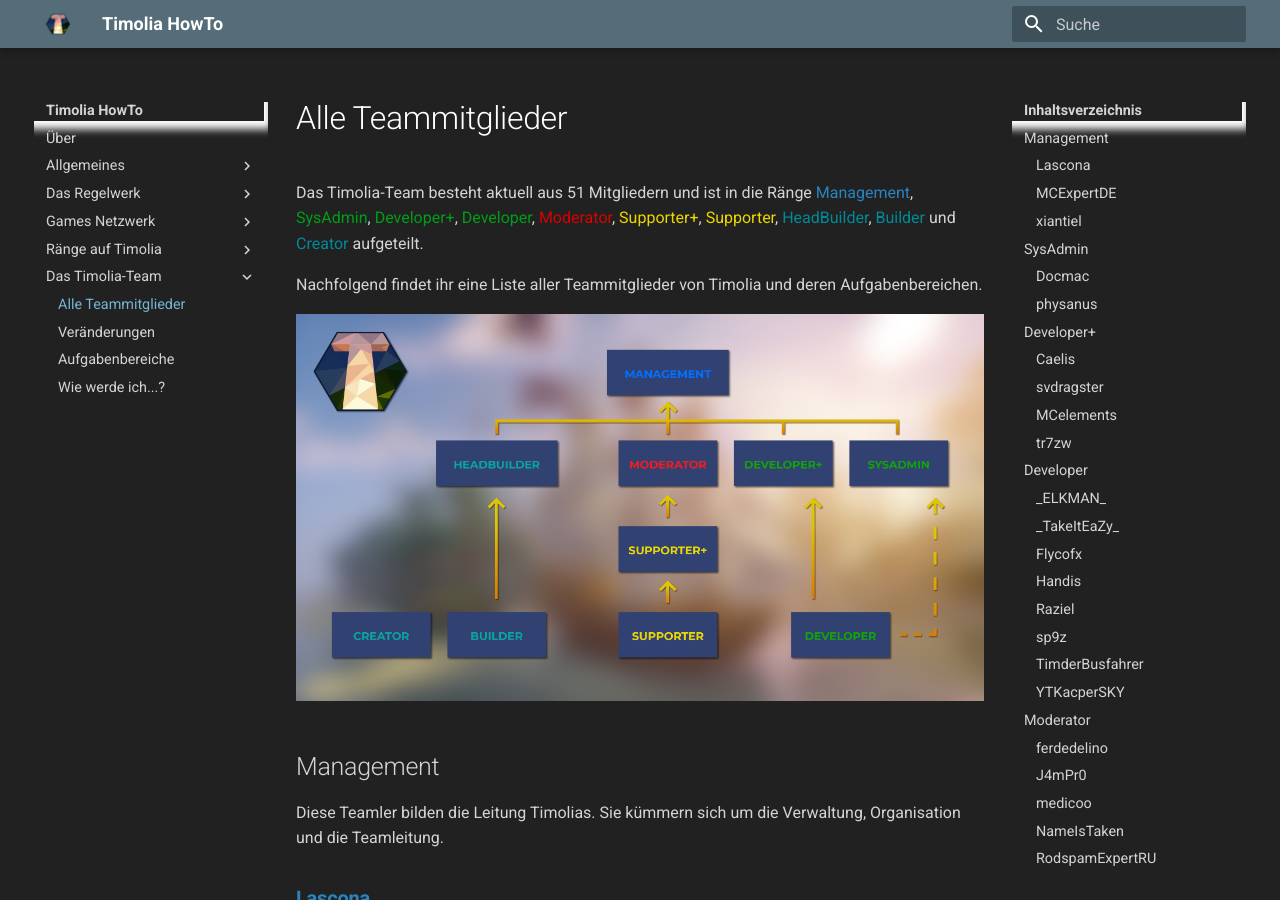
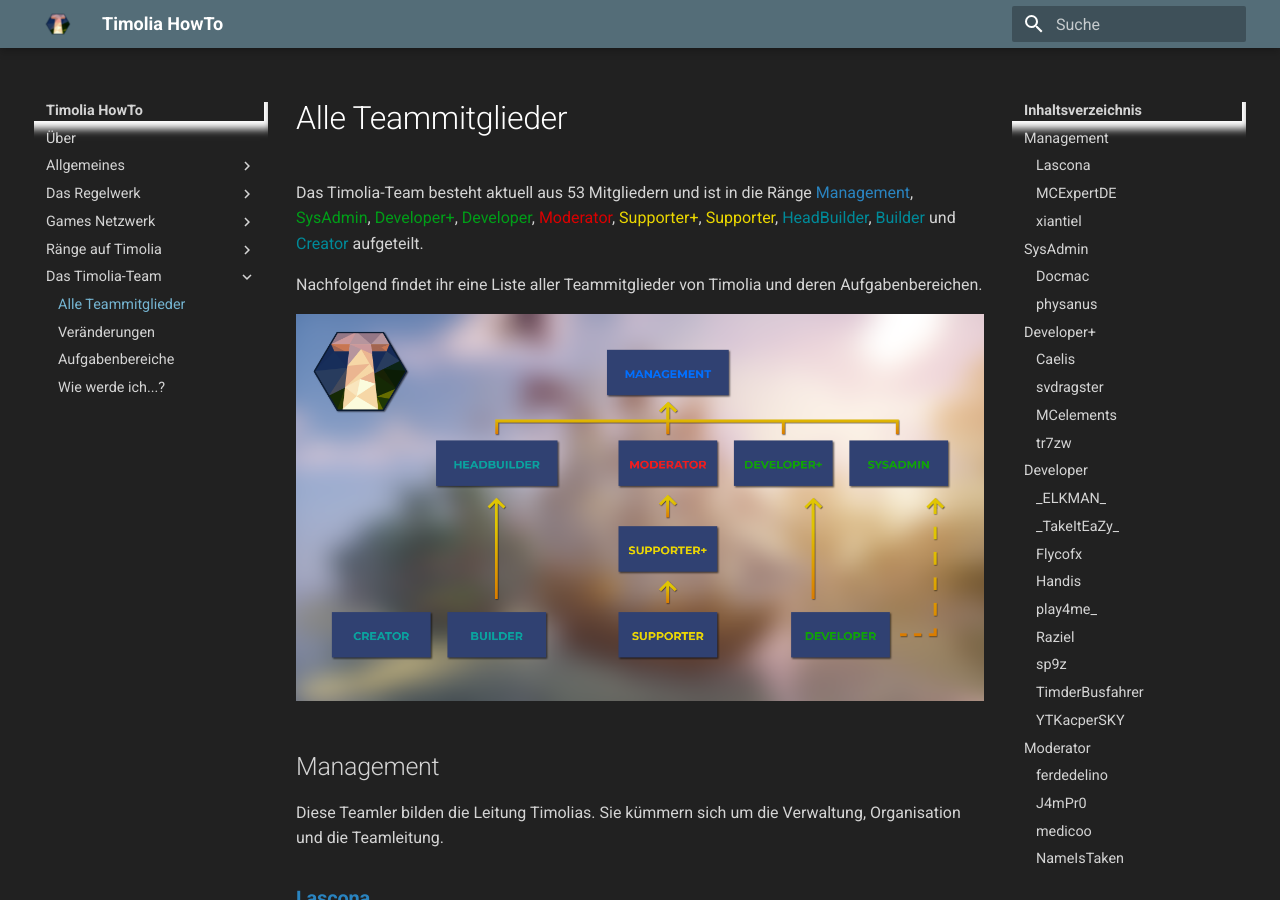
Before and after one commit to TimoliaDE/HowTo, an MkDocs documentation site: the page built from docs/team/members.md, in a window 1280 px wide and 900 px high. Built offline with MkDocs 1.6.1 and Material for MkDocs 9.7.7, drawn with Linux system fonts in a browser that asks for light colours; old or Windows-style settings are respelled for this version of MkDocs; some of the changed text lies outside the part shown.

Commit message:
play4me_ Native MVP -> Developer

```diff
--- a/docs/team/members.md
+++ b/docs/team/members.md
@@ -1,4 +1,4 @@
-Das Timolia-Team besteht aktuell aus 51 Mitgliedern und ist in die Ränge
+Das Timolia-Team besteht aktuell aus 53 Mitgliedern und ist in die Ränge
 <span class='management'>Management</span>,
 <span class='sysadmin'>SysAdmin</span>,
 <span class='developer-plus'>Developer+</span>,
@@ -92,6 +92,9 @@ Developer kümmern sich um die Timolia Plugins, entwickeln neue Features und Spi
 - <u>Hauptverantwortlich:</u> Chainreact, Weihnachts - Timolia Adventure
 
 ### <strong><span class='developer'>Handis</span></strong>
+- <u>Rang (ingame):</u> Developer
+
+### <strong><span class='developer'>play4me\_</span></strong>
 - <u>Rang (ingame):</u> Developer
 
 ### <strong><span class='developer'>Raziel</span></strong>
```
Also changed, not shown: docs/team/changes.md (+1 -0 lines).
